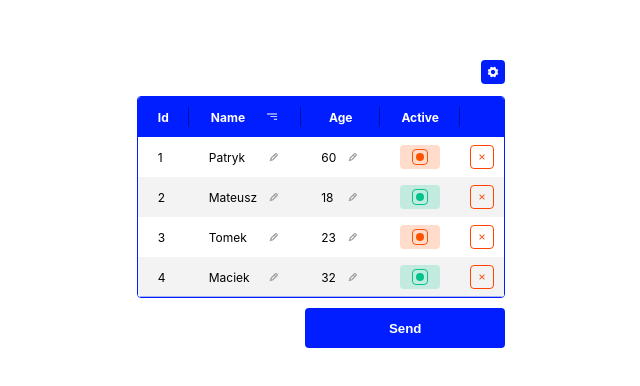
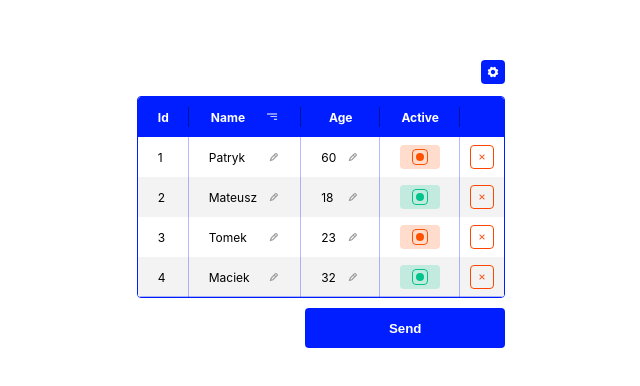
Before and after one commit to obrebskim/DynamicTable, a React (Vite) app: page / in a window 1280 px wide. Shown: the part 196-582 px from the top of the page, without its empty margins (319-959 px from the left). Built offline with nearby package versions, Linux system fonts and the light colour scheme.

Commit message:
FIX: Cell styles

```diff
--- a/src/components/DynamicTable/components/TableComponents/DTCell/DTCell.tsx
+++ b/src/components/DynamicTable/components/TableComponents/DTCell/DTCell.tsx
@@ -85,11 +85,8 @@ const DTCell = ({
       onClick={onRowSelect}
       className={clsx(
         style.cell,
-        separator &&
-          style.separator &&
-          propertyName === "id" &&
-          onRowSelect &&
-          style.cursor
+        separator && style.separator,
+        propertyName === "id" && onRowSelect && style.cursor
       )}
     >
       <div className={style["cell-wrapper"]}>
```
